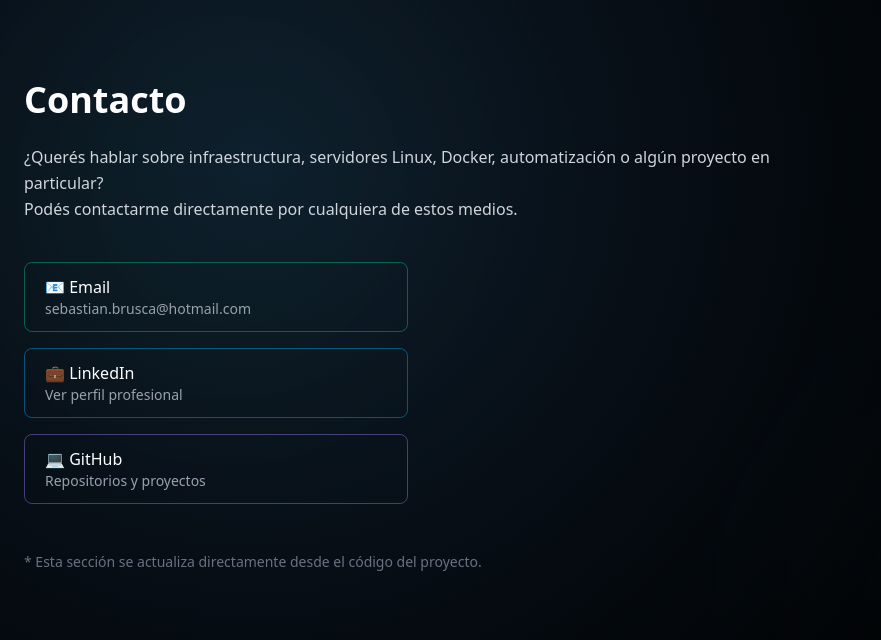
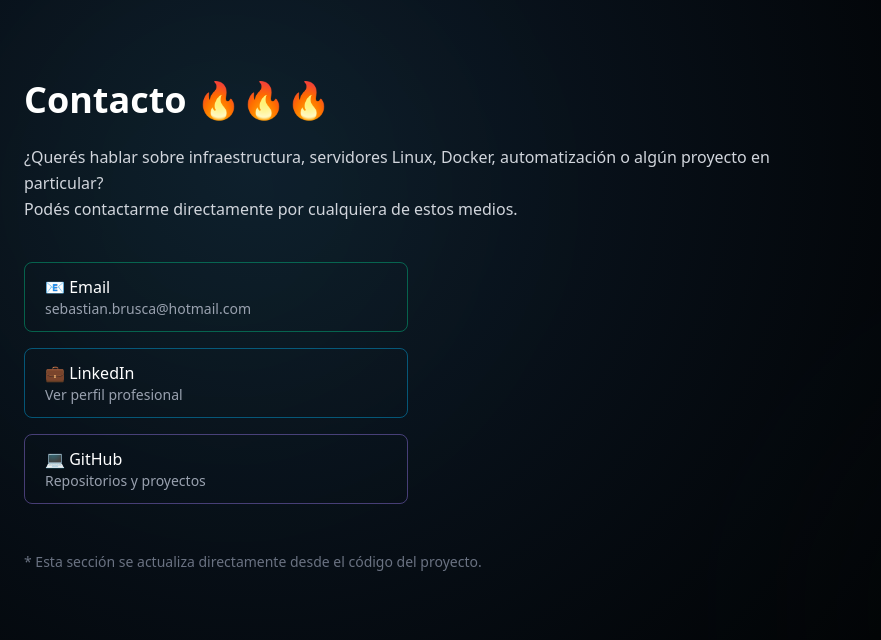
Before and after one commit to SebastianBrusca/seba-portfolio, a Next.js app: page /contact in a window 1280 px wide. Shown: the top 640 px of the page, without its empty margins (0-881 px from the left). Built offline with nearby package versions, Linux system fonts and the light colour scheme.

Commit message:
Visual test contact page

```diff
--- a/src/app/contact/page.tsx
+++ b/src/app/contact/page.tsx
@@ -2,7 +2,7 @@ export default function ContactPage() {
   return (
     <section className="min-h-screen px-6 py-20 text-white">
       <div className="max-w-3xl">
-        <h1 className="text-4xl font-bold mb-6">Contacto</h1>
+        <h1 className="text-4xl font-bold mb-6">Contacto 🔥🔥🔥</h1>
 
         <p className="text-gray-300 mb-10 leading-relaxed">
           ¿Querés hablar sobre infraestructura, servidores Linux, Docker,
```
